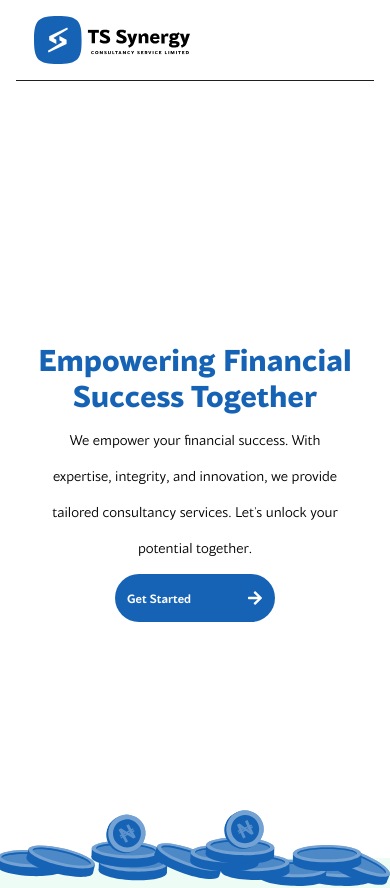
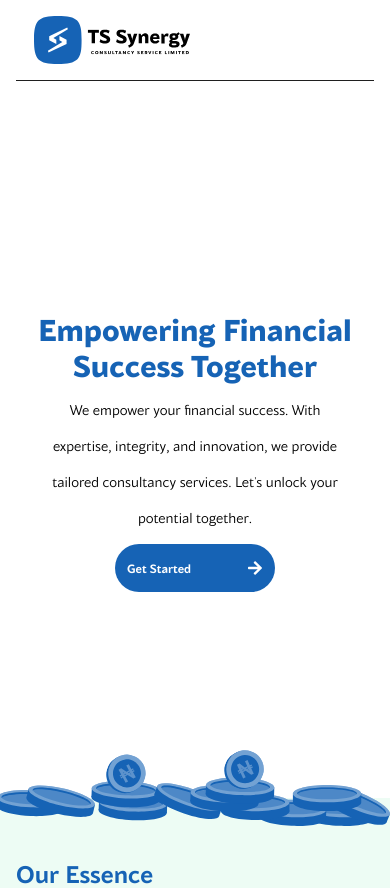
Before and after one commit to ayowayne123/ts-synergy, a Next.js app: page / in a window 390 px wide. Shown: the top 888 px of the page. Built offline with nearby package versions, Linux system fonts and the light colour scheme.

Commit message:
Reduced height for phone

```diff
--- a/app/hero.jsx
+++ b/app/hero.jsx
@@ -8,8 +8,8 @@ import Image from "next/image";
 
 function Hero() {
   return (
-    <div className="  flex flex-col jusify-between font-light">
-    <div className="container font-light flex flex-col flex-grow justify-center  lg:gap-4  pt-20 xl:pt-24 lg:h-[calc(100vh_-_300px)] h-[calc(100vh_-_120px)] md:h-[calc(100vh_-_200px)] min-h-[480px]">
+    <div className="  flex flex-col justify-between font-light">
+    <div className="container font-light flex flex-col flex-grow justify-center  lg:gap-4  pt-20 xl:pt-24 lg:h-[calc(100vh_-_300px)] h-[calc(100dvh_-_180px)] md:h-[calc(100vh_-_200px)] min-h-[380px]">
         <h1 className="text-synergyBlue font-bold lg:max-w-[900px] max-w-[340px] md:max-w-[500px]
          lg:text-[64px] text-3xl md:text-5xl flex mx-auto text-center px-2 ">Empowering Financial Success Together</h1>
          <span className="lg:max-w-[600px] max-w-[300px] md:max-w-[470px] flex mx-auto text-center lg:text-2xl md:text-lg text-sm leading-9 my-2">
```
